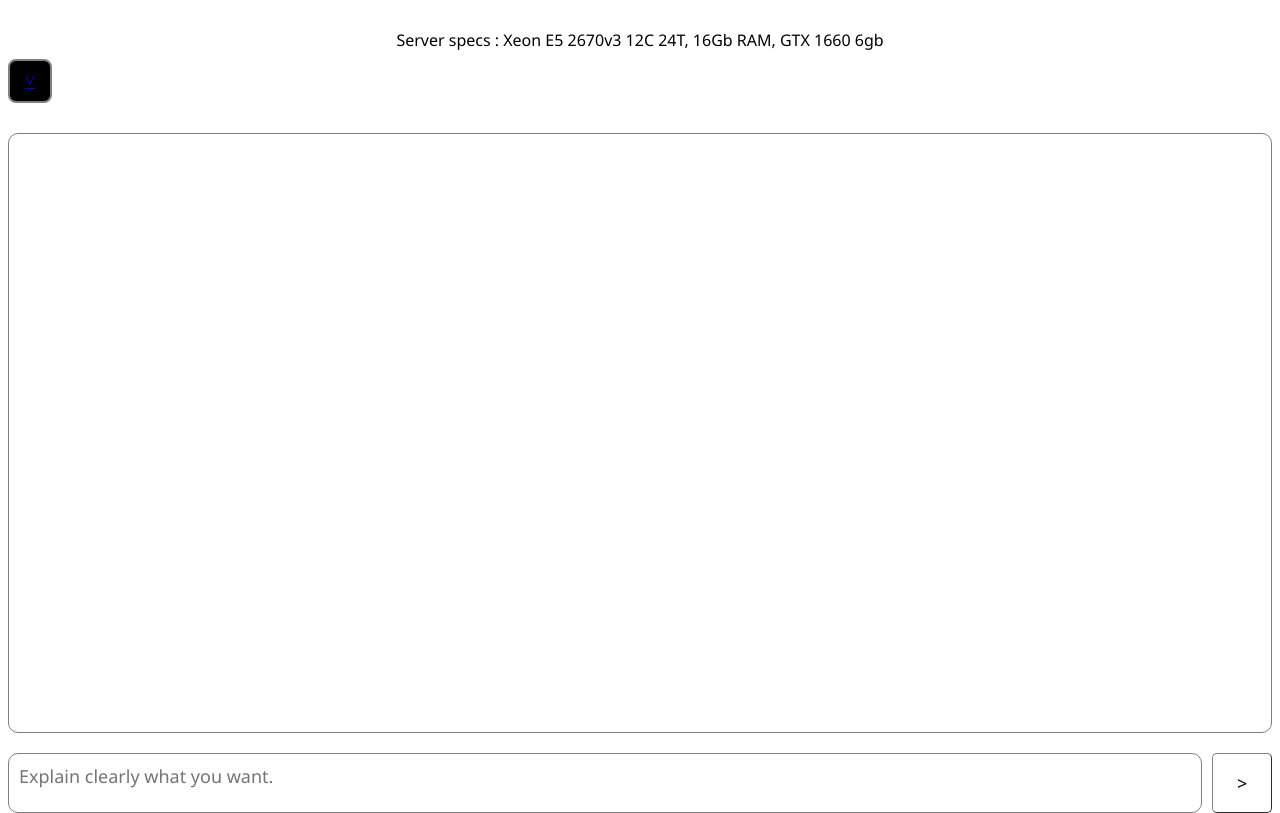
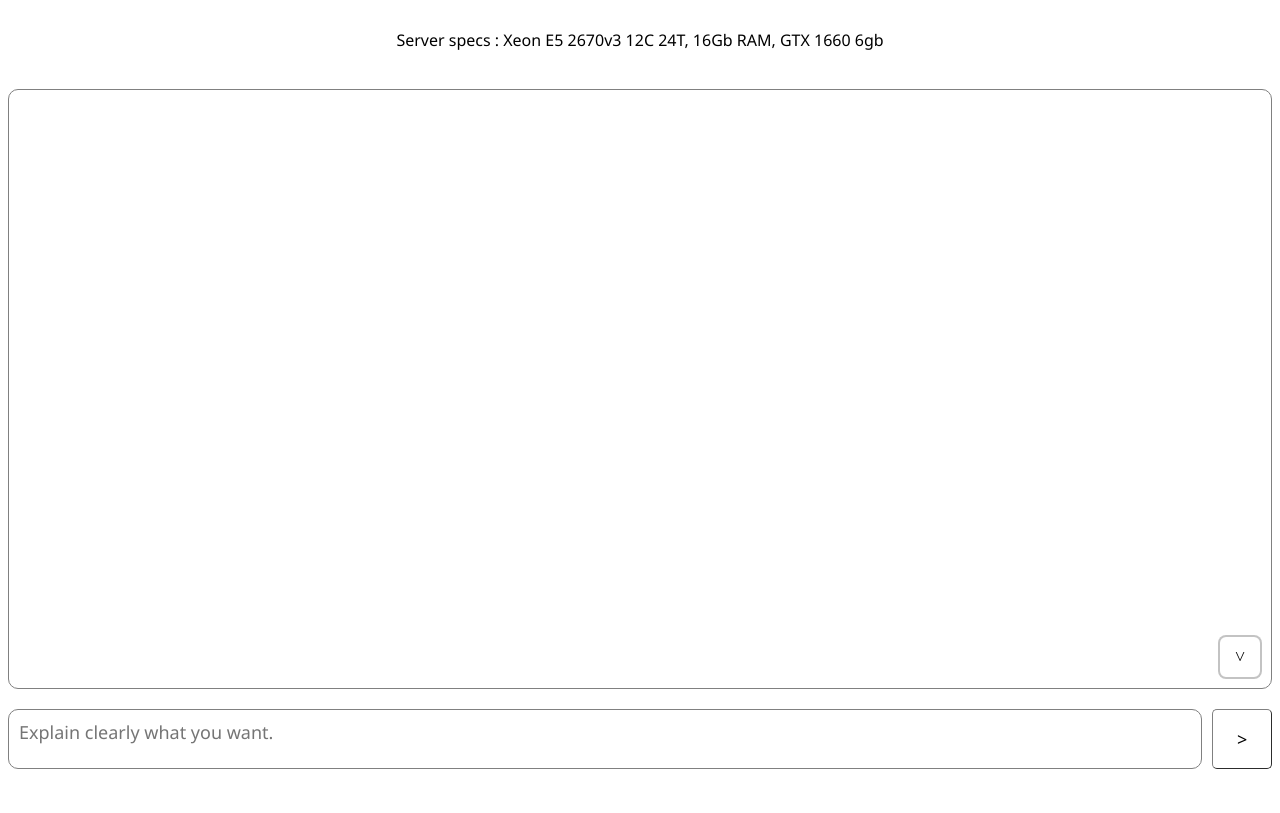
Before and after one commit to asseukihuh/AI-WebApp, a plain HTML site: page index.html in a window 1280 px wide. Shown: the part 67-880 px from the top of the page. After the commit the page ends 836 px from the top, so only its background shows below. Drawn offline with Linux system fonts and the light colour scheme.

Commit message:
fix go_bottom div

```diff
--- a/index.html
+++ b/index.html
@@ -45,19 +45,14 @@
             max-height: 600px;
             box-sizing: border-box;
             font-family: 'Segoe UI', Tahoma, Geneva, Verdana, sans-serif;
-            user-select: none;
             border-color: grey;
             border-radius: 10px;
             overflow-y: auto;
             overflow-wrap: break-word;
             transition: max-height 0.5 ease;
+        }
+        #uppertextresult{
             position: relative;
-        }
-        .uppertextresult{
-            position: relative;
-            width: 100%;
-            height: 600px;
-            max-height: 600px;
         }
         ::-webkit-scrollbar{
             width: 10px;
@@ -113,14 +108,23 @@
         #go_bottom {
             height: 30px;
             width: 40px;
-            background-color: rgb(0, 0, 0);
+            background-color: rgba(255, 255, 255, 0.465);
             text-align: center;
             padding-top: 10px;
             border-radius: 8px;
-            border-color: grey;
+            border-color: rgba(128, 128, 128, 0.472);
             border-style: solid;
             border-width: 2px;
             font-size: large;
+            position: absolute;
+            bottom: 10px;
+            right: 10px;
+        }
+        a:link{
+            color: black;
+        }
+        a{
+            text-decoration: none;
         }
 	</style>
 
```
